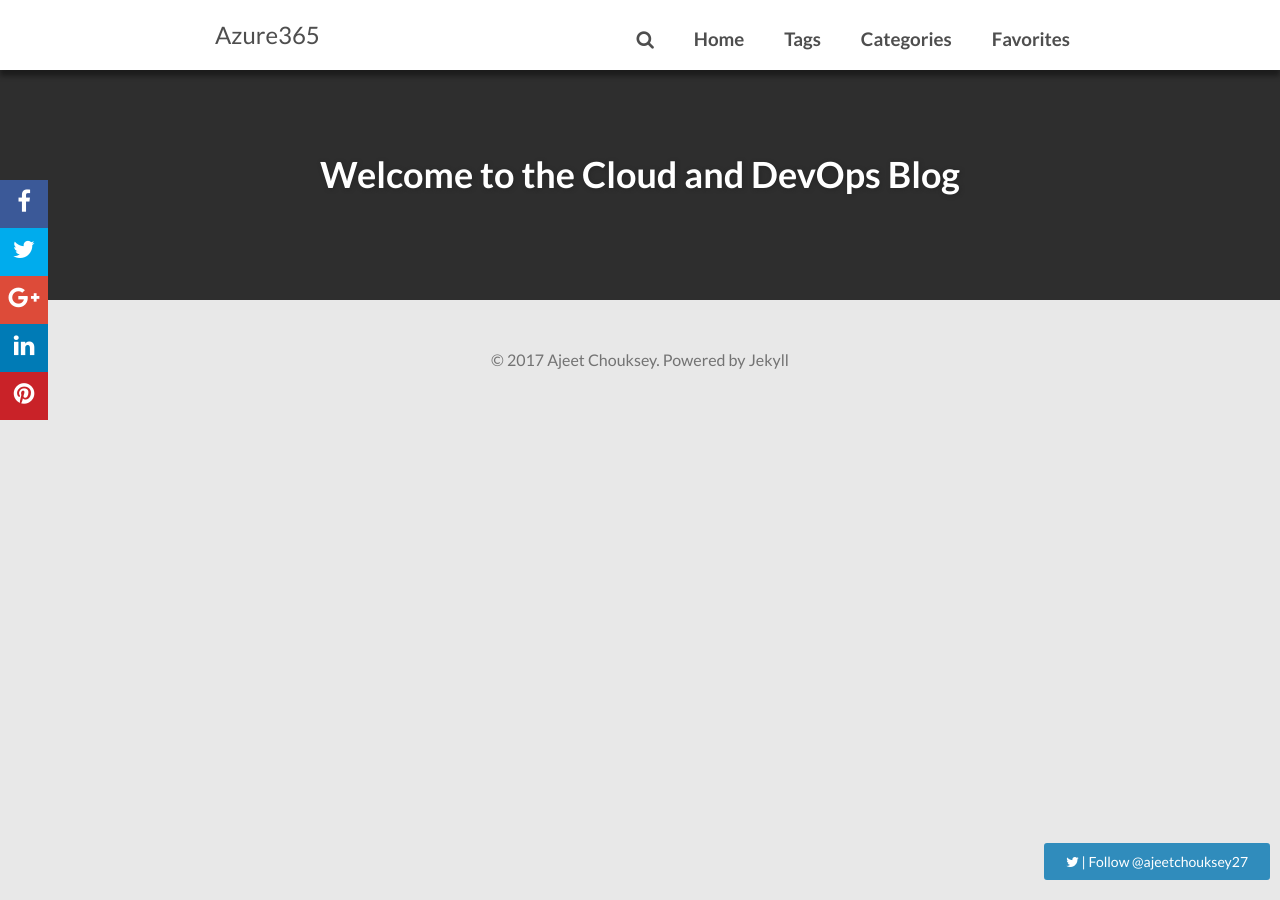
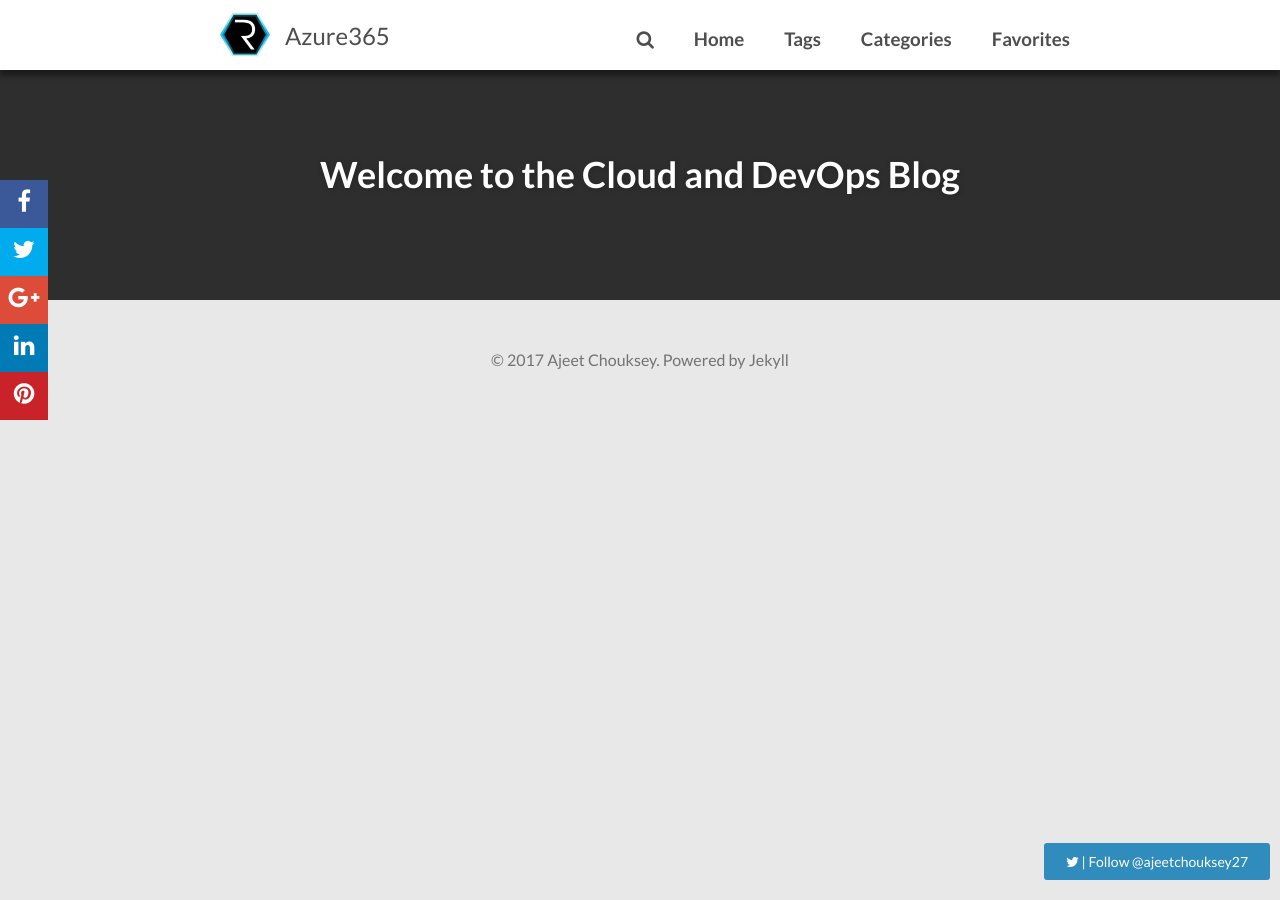
Before and after one commit to ajeetblog/blog, a Jekyll site: the page built from index.html, in a window 1280 px wide. Built offline with Jekyll 4.4.1, drawn with Linux system fonts in a browser that asks for light colours; nearby versions of some CDN libraries; the list of posts is cut into pages by our own code; comment, search, counter and statistics services are not loaded.

Commit message:
Update _config.yml

```diff
--- a/_config.yml
+++ b/_config.yml
@@ -5,7 +5,7 @@ description:     Cloud and DevOps.
 disqus_shortname:
 reading_time:     true # if true, shows the estimated reading time for a post
 words_per_minute: 200
-logo:            # images/logo.png # logo visible in the topbar
+logo:            images/logo.png # logo visible in the topbar
 excerpt_separator: <!--more-->
 # Your site's domain goes here (eg: //mmistakes.github.io, http://mademistakes.com, etc)
 # When testing locally leave blank or use http://localhost:4000
```
